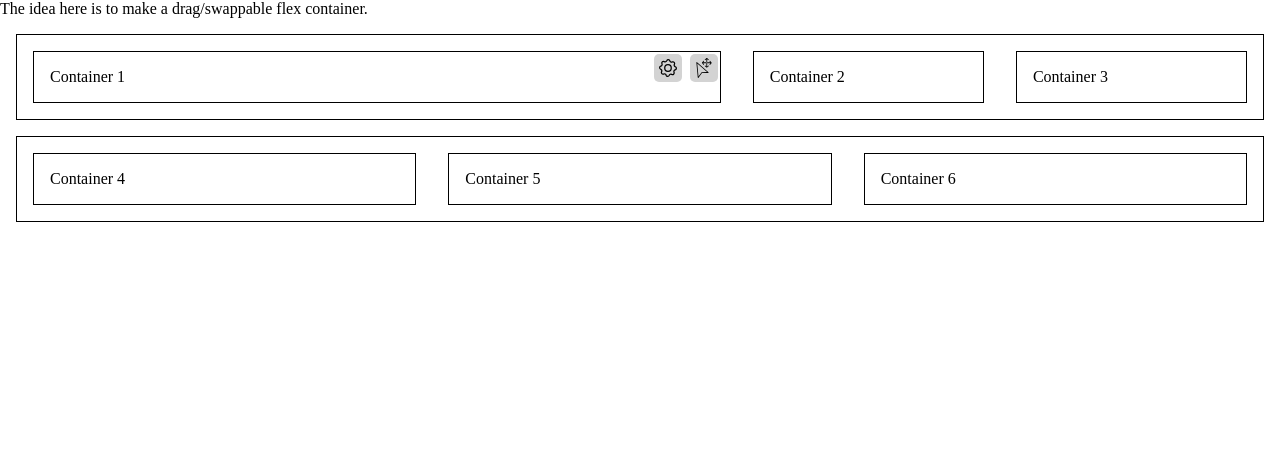
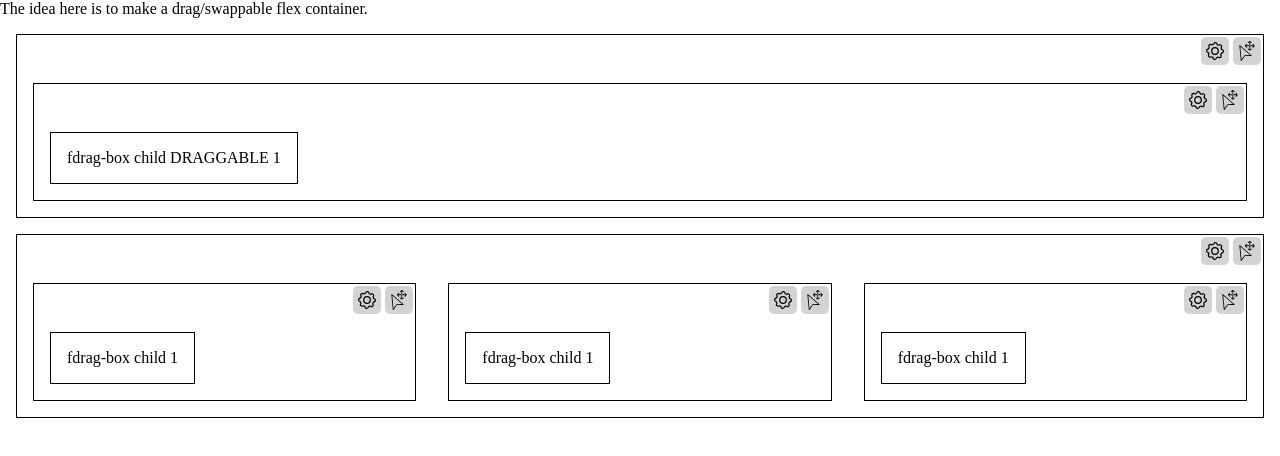
Before and after one commit to coelho-faminto/flex-drag, a plain HTML site: page index.html in a window 1280 px wide. Drawn offline with Linux system fonts and the light colour scheme.

Commit message:
Added drag and drop

```diff
--- a/index.html
+++ b/index.html
@@ -11,14 +11,20 @@
 
         <script src="resources/js/flex-drag.js" type="module" defer></script>
     </head>
-    <body>
+    <body class="fdrag-edit-mode">
         The idea here is to make a drag/swappable flex container.
 
-        <div class="fdrag-container border m-1">
-            <div
-                class="fdrag-swappable border m-1 p-1 hover-red"
-                style="flex-grow: 1; flex-basis: 60%"
-            >
+        <div class="fdrag-box border m-1">
+            <div class="fdrag-control">
+                <div>
+                    <div class="svg svg-cog"></div>
+                </div>
+                <div>
+                    <div draggable="true" class="svg svg-move"></div>
+                </div>
+            </div>
+
+            <div class="fdrag-box border m-1" data-drag-id="1">
                 <div class="fdrag-control">
                     <div>
                         <div class="svg svg-cog"></div>
@@ -27,54 +33,58 @@
                         <div draggable="true" class="svg svg-move"></div>
                     </div>
                 </div>
-                Container 1
-            </div>
-            <div
-                class="fdrag-swappable border m-1 p-1 hover-red"
-                style="flex-grow: 1; flex-basis: 20%"
-            >
-                <div class="fdrag-control">
-                    Handler, settings, move, delete...
-                </div>
-                Container 2
-            </div>
-            <div
-                class="fdrag-swappable border m-1 p-1 hover-red"
-                style="flex-grow: 1; flex-basis: 20%"
-            >
-                <div class="fdrag-control">
-                    Handler, settings, move, delete...
-                </div>
-                Container 3
+
+                <div class="m-1 border p-1">fdrag-box child DRAGGABLE 1</div>
             </div>
         </div>
-        <div class="fdrag-container border m-1">
-            <div
-                class="fdrag-swappable border m-1 p-1 hover-red"
-                style="flex-grow: 1"
-            >
+
+        <div class="fdrag-box border m-1">
+            <div class="fdrag-control">
+                <div>
+                    <div class="svg svg-cog"></div>
+                </div>
+                <div>
+                    <div draggable="true" class="svg svg-move"></div>
+                </div>
+            </div>
+
+            <div class="fdrag-box border m-1">
                 <div class="fdrag-control">
-                    Handler, settings, move, delete...
+                    <div>
+                        <div class="svg svg-cog"></div>
+                    </div>
+                    <div>
+                        <div draggable="true" class="svg svg-move"></div>
+                    </div>
                 </div>
-                Container 4
+
+                <div class="m-1 border p-1">fdrag-box child 1</div>
             </div>
-            <div
-                class="fdrag-swappable border m-1 p-1 hover-red"
-                style="flex-grow: 1"
-            >
+
+            <div class="fdrag-box border m-1">
                 <div class="fdrag-control">
-                    Handler, settings, move, delete...
+                    <div>
+                        <div class="svg svg-cog"></div>
+                    </div>
+                    <div>
+                        <div draggable="true" class="svg svg-move"></div>
+                    </div>
                 </div>
-                Container 5
+
+                <div class="m-1 border p-1">fdrag-box child 1</div>
             </div>
-            <div
-                class="fdrag-swappable border m-1 p-1 hover-red"
-                style="flex-grow: 1"
-            >
+
+            <div class="fdrag-box border m-1">
                 <div class="fdrag-control">
-                    Handler, settings, move, delete...
+                    <div>
+                        <div class="svg svg-cog"></div>
+                    </div>
+                    <div>
+                        <div draggable="true" class="svg svg-move"></div>
+                    </div>
                 </div>
-                Container 6
+
+                <div class="m-1 border p-1">fdrag-box child 1</div>
             </div>
         </div>
     </body>
--- a/resources/css/flex-drag.css
+++ b/resources/css/flex-drag.css
@@ -1,42 +1,44 @@
-.fdrag-container {
+.fdrag-box {
     display: flex;
+    flex-wrap: wrap;
+    flex: 1 1 auto;
+    min-height: 34px;
 }
 
-.fdrag-swappable {
-    position: relative;
-}
-
-.fdrag-swappable > .fdrag-control {
-    position: absolute;
-    top: 0;
-    right: 0;
-    /* background-color: lightgray; */
-    line-height: 0;
-    overflow: hidden;
+.fdrag-box > .fdrag-control {
+    display: none;
     border-bottom-left-radius: 5px;
 }
 
-.fdrag-swappable > .fdrag-control > * {
-    display: inline-block;
+.fdrag-edit-mode .fdrag-control {
+    display: flex;
+    flex: 1 0 100%;
+    justify-content: flex-end;
+    pointer-events: none;
+}
+
+.fdrag-box > .fdrag-control > * {
+    display: block;
     margin: 2px;
     padding: 4px;
     background-color: lightgray;
     cursor: pointer;
     border-radius: 5px;
+    pointer-events: initial;
 }
 
-.fdrag-swappable > .fdrag-control > *:hover {
+.fdrag-box > .fdrag-control > *:hover {
     box-shadow: inset -6px -6px 9px 0px #00000024;
 }
 
-.fdrag-swappable > .fdrag-control > *:active {
+.fdrag-box > .fdrag-control > *:active {
     transform: scale(0.96);
     box-shadow: inset 6px 6px 9px 0px #00000024;
 }
 
 :root {
-    --svg-cog: url('./../images/svg/cog.svg');
-    --svg-move: url('./../images/svg/move.svg');
+    --svg-cog: url("./../images/svg/cog.svg");
+    --svg-move: url("./../images/svg/move.svg");
 }
 
 .svg {
--- a/resources/js/flex-drag.js
+++ b/resources/js/flex-drag.js
@@ -1,15 +1,91 @@
 class FlexDrag {
     on_dragover(ev) {
-        console.log(ev);
         ev.preventDefault();
+
+        ev.target.style.outline = "3px dashed black";
+        ev.target.style.outlineOffset = "6px";
+
+        const elRect = ev.target.getBoundingClientRect();
+
+        if (ev.x > elRect.left + elRect.width / 2) {
+            //console.log("insert after...");
+        } else {
+            //console.log("insert before...");
+        }
+    }
+
+    on_dragleave(ev) {
+        ev.target.style.outline = "0";
+    }
+
+    on_dragenter(ev) {
+        //
+    }
+
+    on_dragstart(ev) {
+        ev.dataTransfer.setData(
+            "text/plain",
+            ev.target.parentNode.parentNode.parentNode.getAttribute(
+                "data-drag-id"
+            )
+        );
+
+        ev.dataTransfer.setDragImage(
+            ev.target.parentNode.parentNode.parentNode,
+            0,
+            0
+        );
+    }
+
+    on_drop(ev) {
+        ev.preventDefault();
+
+        ev.target.style.outline = "0";
+
+        const element_id = ev.dataTransfer.getData("text");
+        const element = document.querySelector(
+            `[data-drag-id="${element_id}"]`
+        );
+
+        if (element) {
+            //ev.target.appendChild(element);
+
+            const elRect = ev.target.getBoundingClientRect();
+
+            console.log(elRect);
+            console.log(ev.target);
+
+            if (ev.x > elRect.left + elRect.width / 2) {
+                ev.target.insertAdjacentElement("beforebegin", element);
+
+                console.log("before..");
+            } else {
+                ev.target.insertAdjacentElement("afterend", element);
+
+                console.log("after...");
+            }
+        }
+    }
+
+    on_keydown(ev) {
+        if (ev.ctrlKey && ev.keyCode == 0x51) {
+            //console.log("pressed CTRL+Q");
+            document.body.classList.toggle("fdrag-edit-mode");
+        }
     }
 
     hook_elements() {
-        var elements = document.querySelectorAll(".fdrag-container");
+        var elements = document.querySelectorAll(".fdrag-box");
 
         elements.forEach((v) => {
-            v.addEventListener("dragover", this.on_dragover)
+            v.addEventListener("dragover", this.on_dragover);
+            v.addEventListener("dragleave", this.on_dragleave);
+            v.addEventListener("dragenter", this.on_dragenter);
+            v.addEventListener("dragstart", this.on_dragstart);
+            v.addEventListener("drop", this.on_drop);
         });
+
+        document.addEventListener("keydown", this.on_keydown);
     }
 
     constructor() {
```
